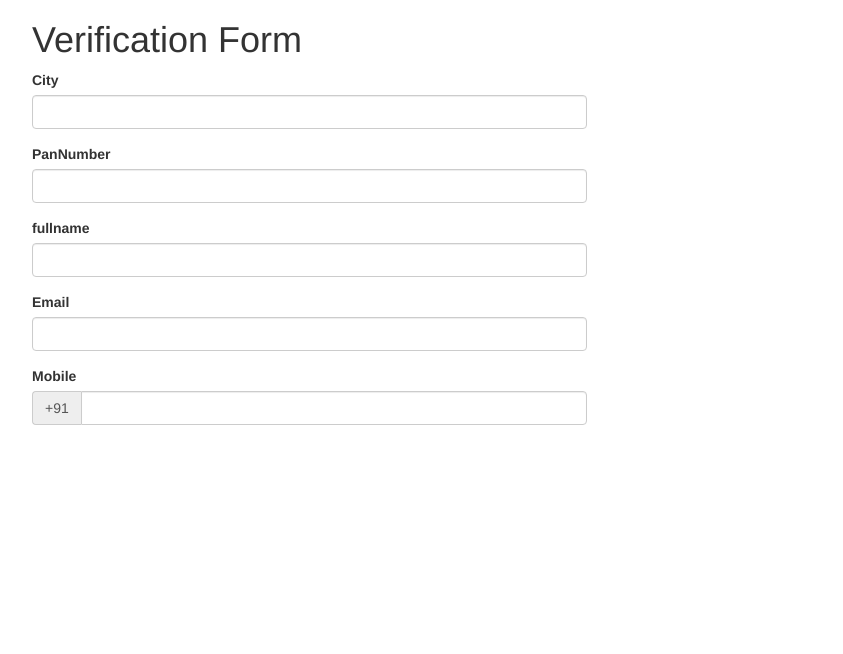
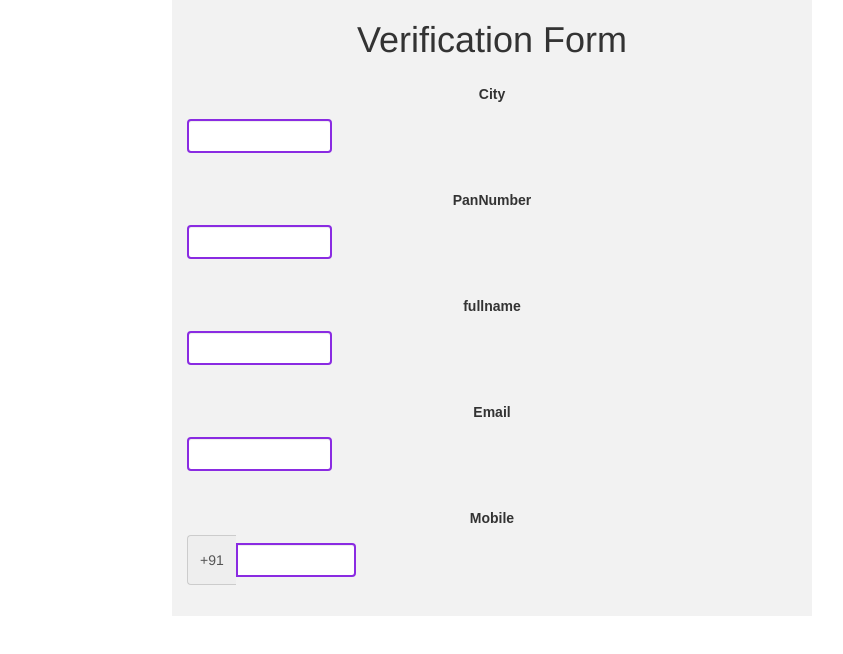
Before and after one commit to payalbhosale2395/Personal, an Angular app: page /verify in a window 1280 px wide. Shown: the top 654 px of the page, without its empty margins (38-881 px from the left). Built offline with nearby package versions, Linux system fonts and the light colour scheme.

Commit message:
Update verify.component.css

```diff
--- a/src/app/verify/verify.component.css
+++ b/src/app/verify/verify.component.css
@@ -0,0 +1,65 @@
+input[type=text] {
+    width: 50%;
+    padding: 12px 20px;
+    margin: 8px 0;
+    box-sizing: border-box;
+    border: 2px solid blueviolet;
+  }
+
+.container{
+    margin-left: 15em;
+    text-align: center;
+    background-color: #f2f2f2;
+    width: 50%;
+}
+
+label{
+    font-weight: bold;
+    margin: 1em 0 0.5em;
+    font-family: 'Source Sans Pro', sans-serif;
+}
+.error{
+    color:red;
+    margin: 0.5em 0 1em;
+   /* background-color: rgb(196, 99, 136);*/
+    padding: 12px 20px;
+    width: 45%;
+    text-align: center;
+    margin-left: 160px;
+    /*border: 2px solid blueviolet;*/
+}
+button.verify:disabled {
+  background: #dddddd;
+}
+
+  .getotp{
+    background-color: #04AA6D;
+    color: white;
+    padding: 16px 20px;
+    margin: 8px 0;
+    border: none;
+    cursor: pointer;
+    width: 30%;
+    opacity: 0.9;
+  }
+  .verify {
+    background-color:#3b5998;
+    color: white;
+    padding: 16px 20px;
+    margin: 4px 0;
+    border: none;
+    cursor: pointer;
+    width: 50%;
+    opacity: 0.9;
+  }
+  .resendOtp {
+    background: none!important;
+    border: none;
+    padding: 0!important;
+    font-family: arial, sans-serif;
+    color: #069;
+    font-size: 16px;
+    font-weight: 400;
+    text-decoration: underline;
+    cursor: pointer;
+  }
```
